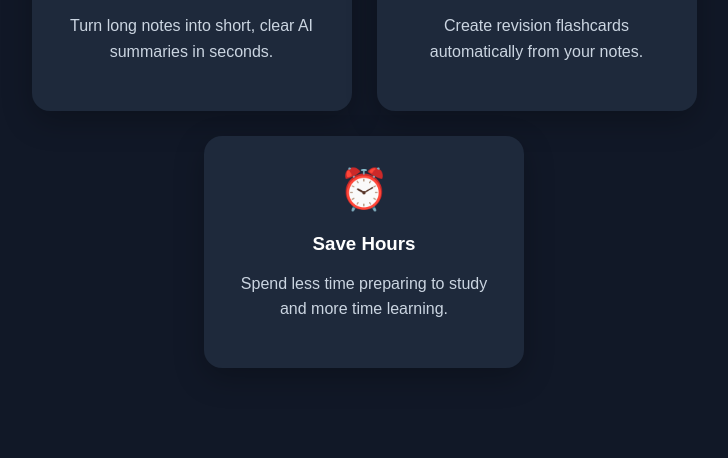
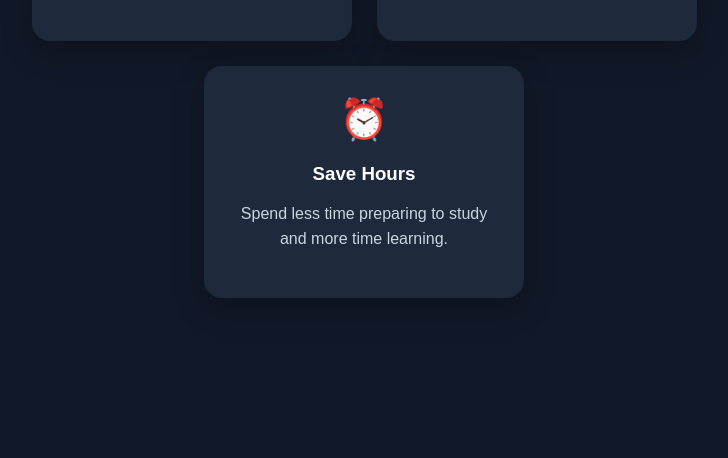
Before and after one commit to la13thpierre/studyflow, a plain HTML site: page index.html in a window 1280 px wide. Shown: the part 767-1225 px from the top of the page, without its empty margins (276-1004 px from the left). Drawn offline with Linux system fonts and the light colour scheme.

Commit message:
Updated Homepage

```diff
--- a/style.css
+++ b/style.css
@@ -1,12 +1,10 @@
 body{
     background:#111827;
     color:white;
-
     font-family:Arial, Helvetica, sans-serif;
-
     text-align:center;
-
-    margin-top:150px;
+    margin:0;
+    padding:80px 20px;
 }
 
 h1{
```
